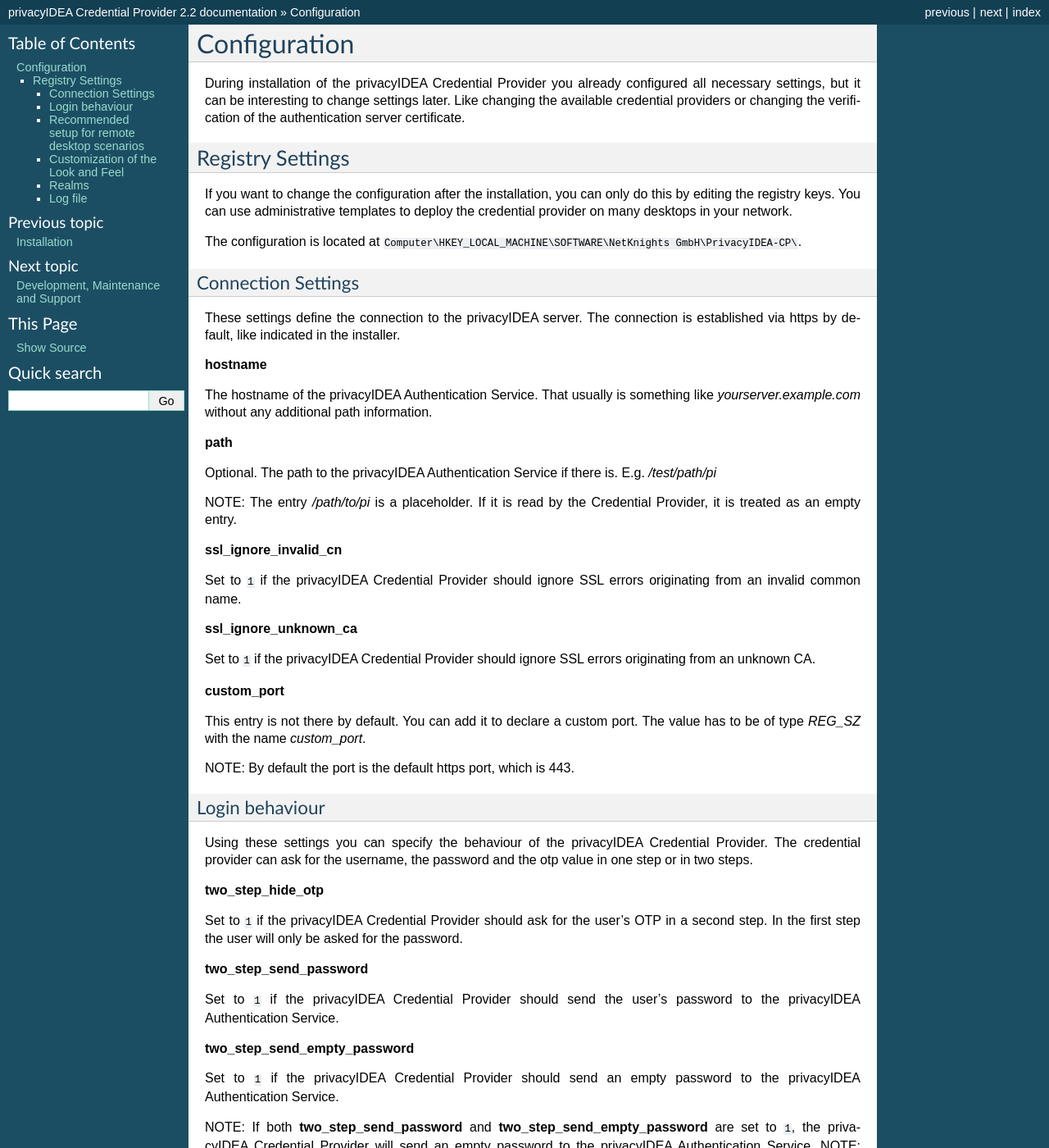
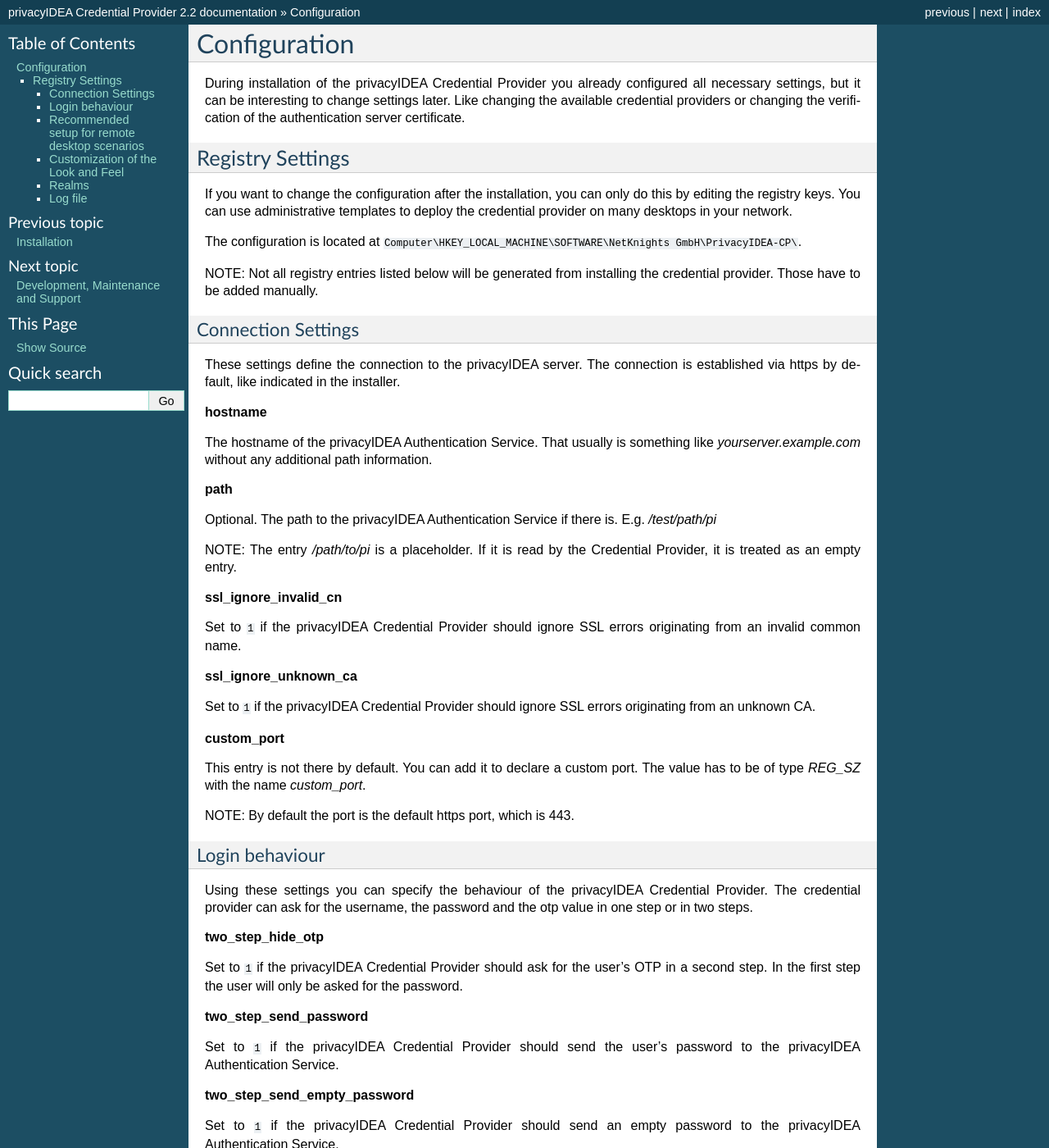
Before and after one commit to privacyidea/privacyidea-credential-provider, a Sphinx documentation site: the page built from doc/configuration.rst, in a window 1280 px wide and 1400 px high. Shown: the whole window at 82% size. Built offline with Sphinx 7.4.7, drawn with Linux system fonts in a browser that asks for light colours; some of the changed text lies outside the part shown.

Commit message:
fix comments, update doc

```diff
--- a/doc/configuration.rst
+++ b/doc/configuration.rst
@@ -17,6 +17,9 @@
 The configuration is located at
 ``Computer\HKEY_LOCAL_MACHINE\SOFTWARE\NetKnights GmbH\PrivacyIDEA-CP\``.
 
+
+NOTE: Not all registry entries listed below will be generated from installing the credential provider.
+Those have to be added manually.
 
 Connection Settings
 ~~~~~~~~~~~~~~~~~~~
@@ -71,6 +74,11 @@
 
 NOTE: If both **two_step_send_password** and **two_step_send_empty_password** are set to ``1``, the privacyIDEA Credential Provider will send an empty password to the privacyIDEA Authentication Service.
 NOTE: Sending the windows or an empty password can be used to trigger token types like SMS or Email.
+
+**excluded_account**
+
+Specify an account that should be excluded from 2FA. The format is required to be domain\username or computername\username.
+
 
 Recommended setup for remote desktop scenarios
 ~~~~~~~~~~~~~~~~~~~~~~~~~~~~~~~~~~~~~~~~~~~~~~
```
Also changed, not shown: 3 other files.
